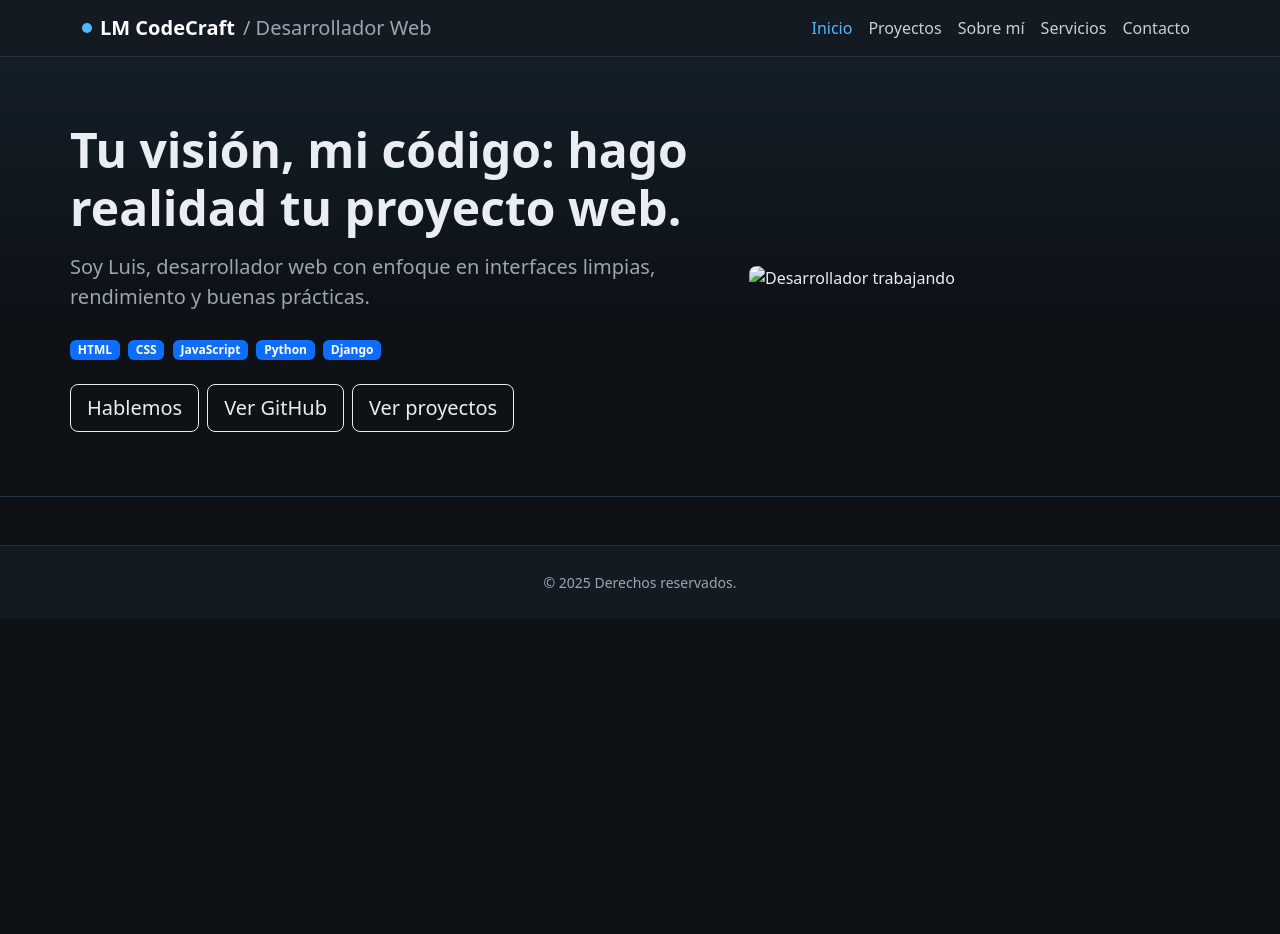
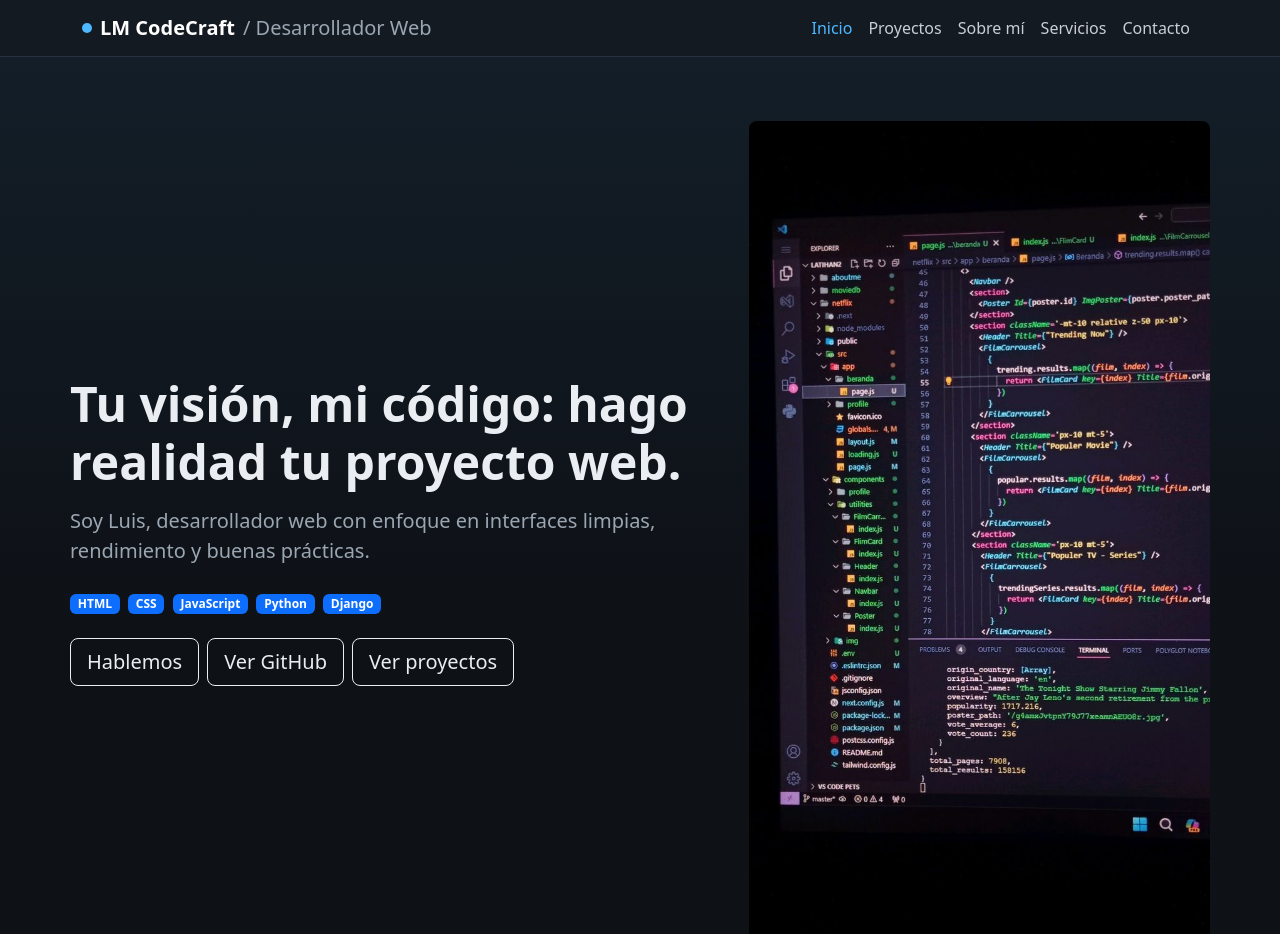
Before and after one commit to luissm4/PORTAFOLIO1, a plain HTML site: page index.html in a window 1280 px wide. Shown: the top 934 px of the page. Before the commit the page ends 800 px from the top, so only its background shows below. Drawn offline with nearby package versions, Linux system fonts and the light colour scheme; files that its build step writes are made by us from their sources; the site is published under a folder, as on GitHub Pages, so addresses that start at the root find nothing.

Commit message:
Update index.html

```diff
--- a/index.html
+++ b/index.html
@@ -66,7 +66,7 @@
         </div>
 
         <div class="col-lg-5">
-          <img class="img-fluid rounded-3" src="/img/presenta/p.jpeg" alt="Desarrollador trabajando">
+          <img src="img/presenta/p.jpeg" class="img-fluid rounded-3" alt="code">
         </div>
       </div>
     </div>
```
